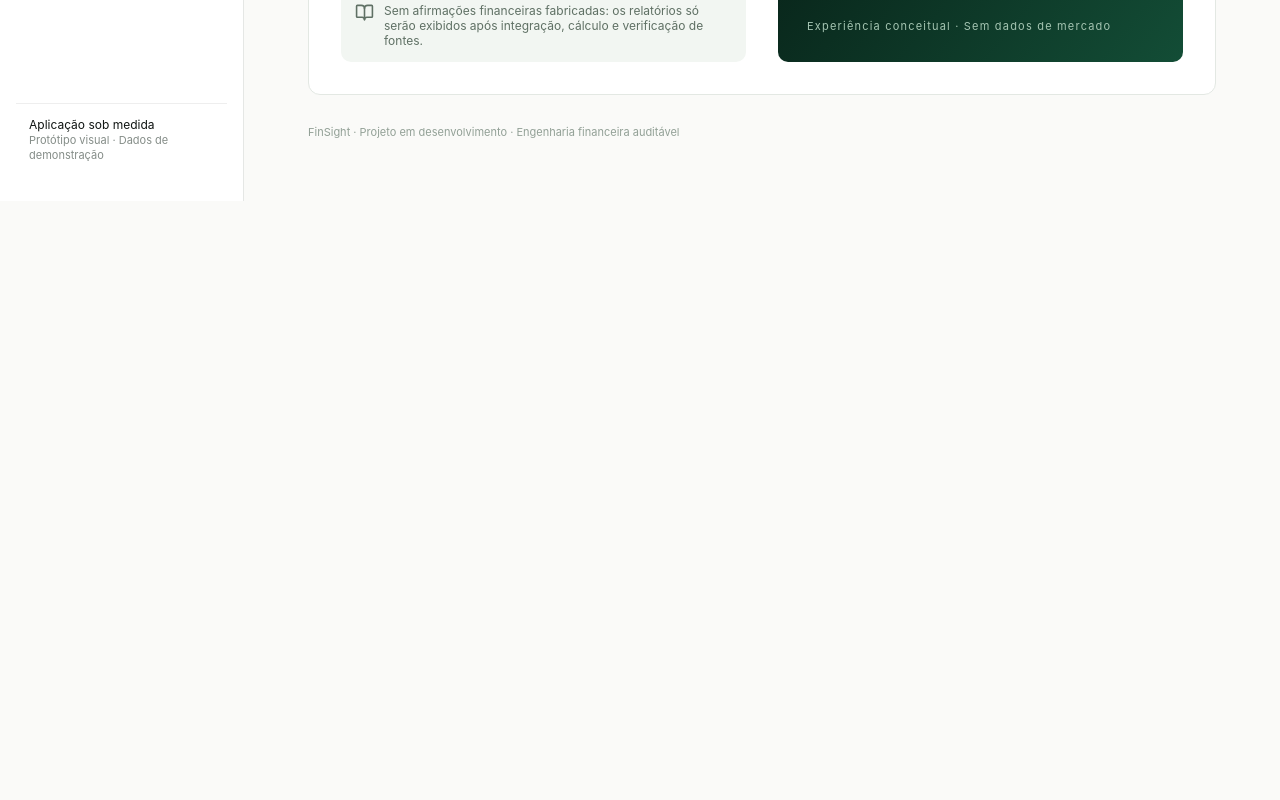
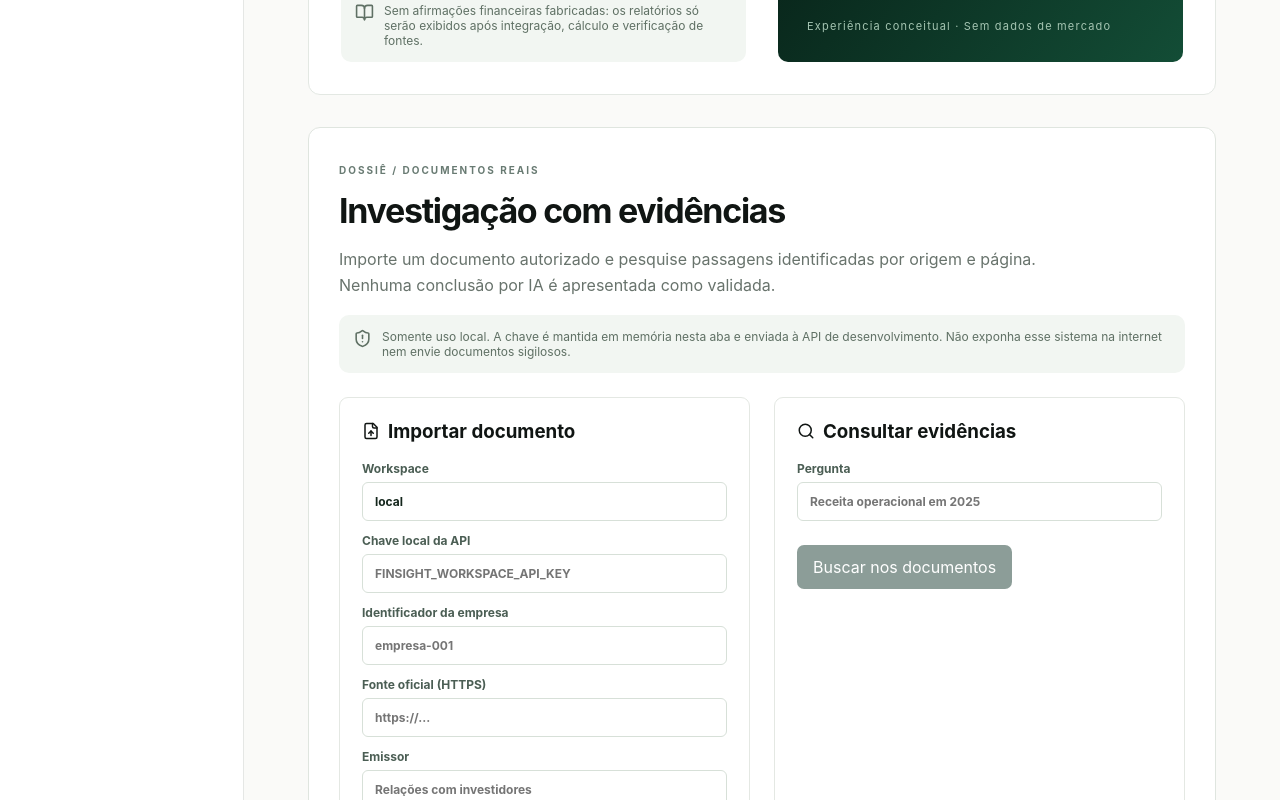
Before and after one commit to lenixeduardo/financial-due-dilligence-agent, a React (Vite) app in the folder frontend/: page / in a window 1280 px wide. Shown: the part 1040-1840 px from the top of the page. Before the commit the page ends 1241 px from the top, so only its background shows below. Built offline with nearby package versions, Linux system fonts and the light colour scheme.

Commit message:
feat: mount connected evidence dossier in individual analysis

```diff
--- a/frontend/src/main.tsx
+++ b/frontend/src/main.tsx
@@ -2,6 +2,8 @@ import React, {useState} from 'react';
 import {createRoot} from 'react-dom/client';
 import {Search,FileSearch,GitCompare,Network,ShieldCheck,ArrowRight,BookOpen} from 'lucide-react';
 import './style.css';
+import './workbench.css';
+import Workbench from './Workbench';
 
 type Mode = 'individual'|'sector'|'multisector';
 const labels: Record<Mode,string> = {individual:'Análise individual',sector:'Comparação setorial',multisector:'Análise multissetorial'};
@@ -38,6 +40,7 @@ function App(){
       <div className="notice"><BookOpen size={19}/><span>Sem afirmações financeiras fabricadas: os relatórios só serão exibidos após integração, cálculo e verificação de fontes.</span></div></div>
       <div className="case-visual"><span>FINANCIAL DOSSIER</span><div className="visual-line"></div><strong>{mode==='individual'?'Evidência → cálculo → interpretação':mode==='sector'?'Setor → benchmark → comparação':'Setores → compatibilidade → contexto'}</strong><small>Experiência conceitual · Sem dados de mercado</small></div>
     </section>
+    {mode==='individual'&&<Workbench/>}
     <footer>FinSight · Projeto em desenvolvimento · Engenharia financeira auditável</footer>
   </main>
  </div>
```
